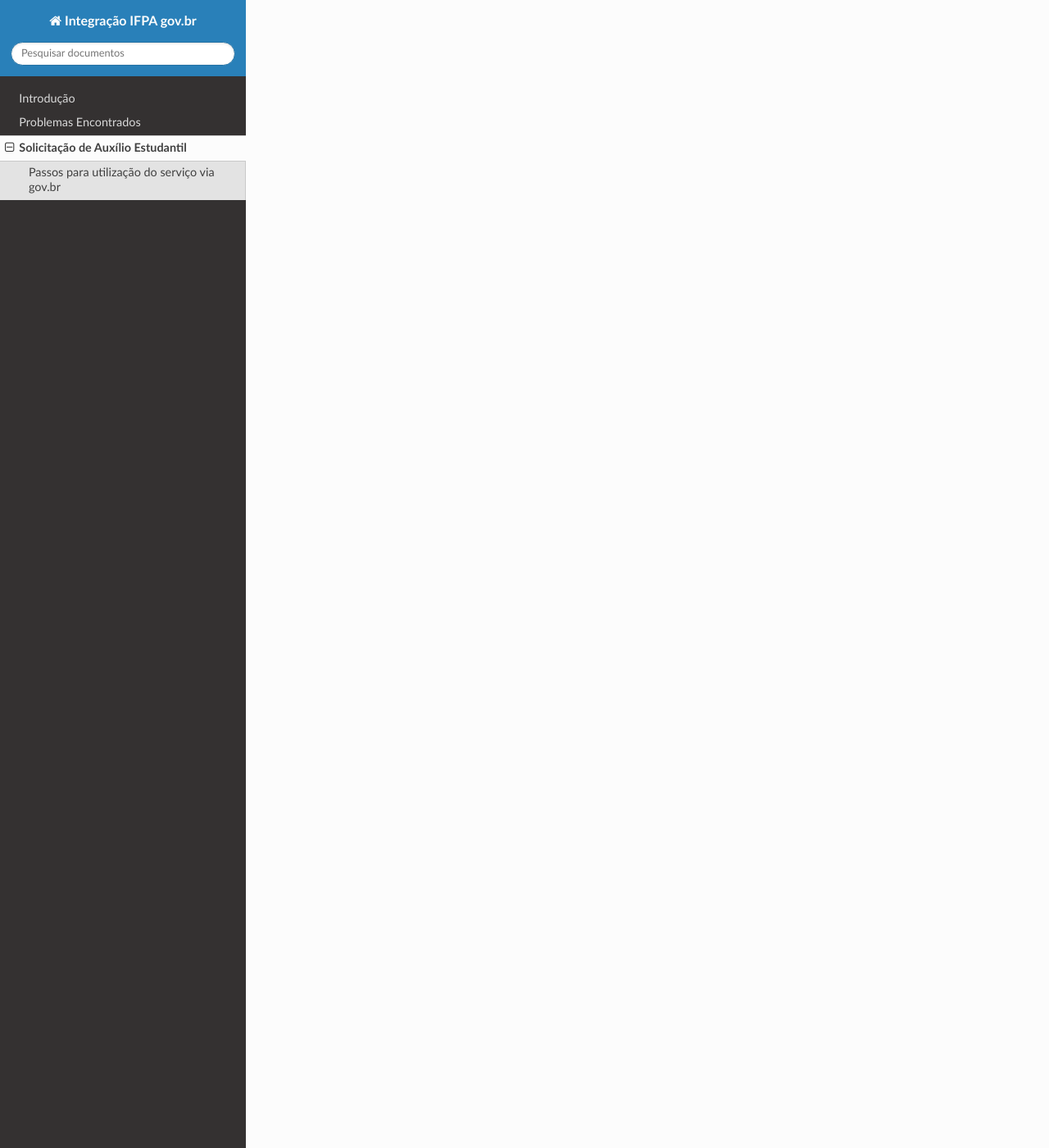
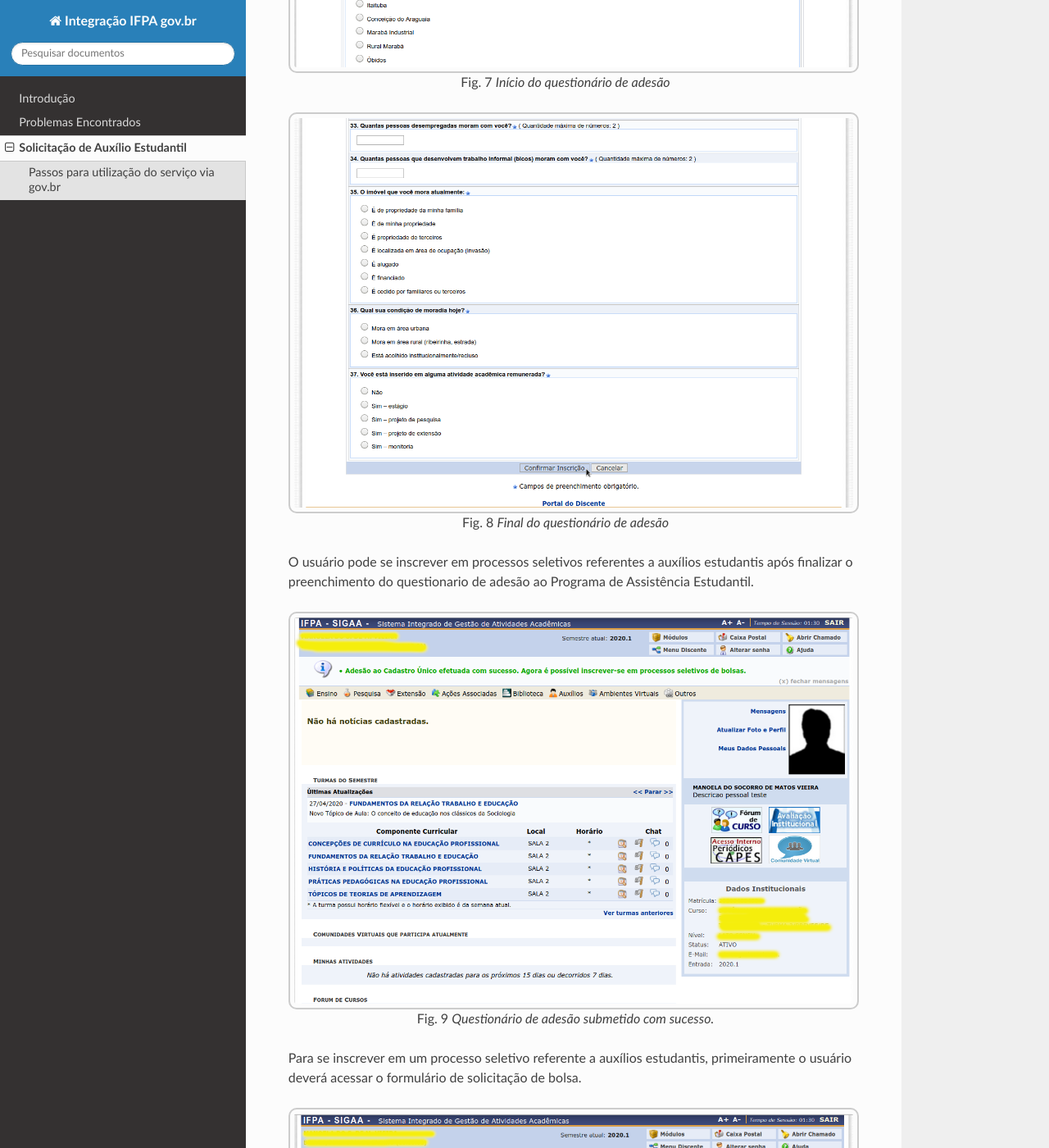
Before and after one commit to djangonauta/integracao-govbr, a Sphinx documentation site: the page built from docs/assistence.rst, in a window 1280 px wide and 1400 px high, scrolled down 3734 px. Shown: the whole window at 82% size. Built offline with Sphinx 7.4.7 and the Read the Docs theme 2.0.0, drawn with Linux system fonts in a browser that asks for light colours; cross-references to code outside the pages are shown as plain code; some of the changed text lies outside the part shown.

Commit message:
feat: adição de docs & correção de imagens

```diff
--- a/docs/assistence.rst
+++ b/docs/assistence.rst
@@ -54,6 +54,66 @@ O usuário deverá ler e aceitar os termos de uso referente ao cadastro no Progr
 O usuário precisa informar suas informações de perfil antes de preencher o formulário de adesão.
 
 .. figure:: _static/img/assistence/perfil.png
+    :align: center
+
+    Formulário do perfil de adesão
+
+
+As informações submetidas pelo usuário via formulário de adesão são de fundamental importância para o Programa
+de Assistência Estudantil.
+
+.. figure:: _static/img/assistence/questionario-inicio.png
+    :align: center
+
+    Início do questionário de adesão
+
+
+.. figure:: _static/img/assistence/questionario-fim.png
+    :align: center
+
+    Final do questionário de adesão
+
+
+O usuário pode se inscrever em processos seletivos referentes a auxílios estudantis após finalizar o preenchimento
+do questionario de adesão ao Programa de Assistência Estudantil.
+
+.. figure:: _static/img/assistence/questionario-sucesso.png
+    :align: center
+
+    Questionário de adesão submetido com sucesso.
+
+
+Para se inscrever em um processo seletivo referente a auxílios estudantis, primeiramente o usuário deverá acessar
+o formulário de solicitação de bolsa.
+
+.. figure:: _static/img/assistence/solicitar-auxilio.png
+    :align: center
+
+    Solicitar auxílio
+
+
+O usuário poderá verificar quais processos seletivos estão vigentes, bem como os respectivos cronogramas de acompanhamento
+e submissão.
+
+.. figure:: _static/img/assistence/formulario-solicitacao.png
+    :align: center
+
+    Formulário de solicitação de bolsa
+
+
+O usuário preenche o formulário de requerimento com as informações necessárias e em seguida anexa os documentos
+pertinentes ao seu requerimento.
+
+.. figure:: _static/img/assistence/formulario-requerimento.png
+    :align: center
+
+    Formulário de justificativa de requerimento
+
+.. figure:: _static/img/assistence/formulario-conclusao.png
+    :align: center
+
+    Tela de conclusão de solicitação e anexo de documentação
+
 
 .. rubric:: Notas
 
```
Also changed, not shown: docs/_static/img/assistence/aderir-cadastro-unico.png, docs/_static/img/assistence/formulario-conclusao.png (added), docs/_static/img/assistence/formulario-requerimento.png (added), docs/_static/img/assistence/formulario-solicitacao.png (added), docs/_static/img/assistence/perfil.png, docs/_static/img/assistence/questionario-fim.png (added), docs/_static/img/assistence/questionario-inicio.png (added), docs/_static/img/assistence/questionario-sucesso.png (added), docs/_static/img/assistence/solicitar-auxilio.png (added), docs/_static/img/assistence/termos-uso.png.
